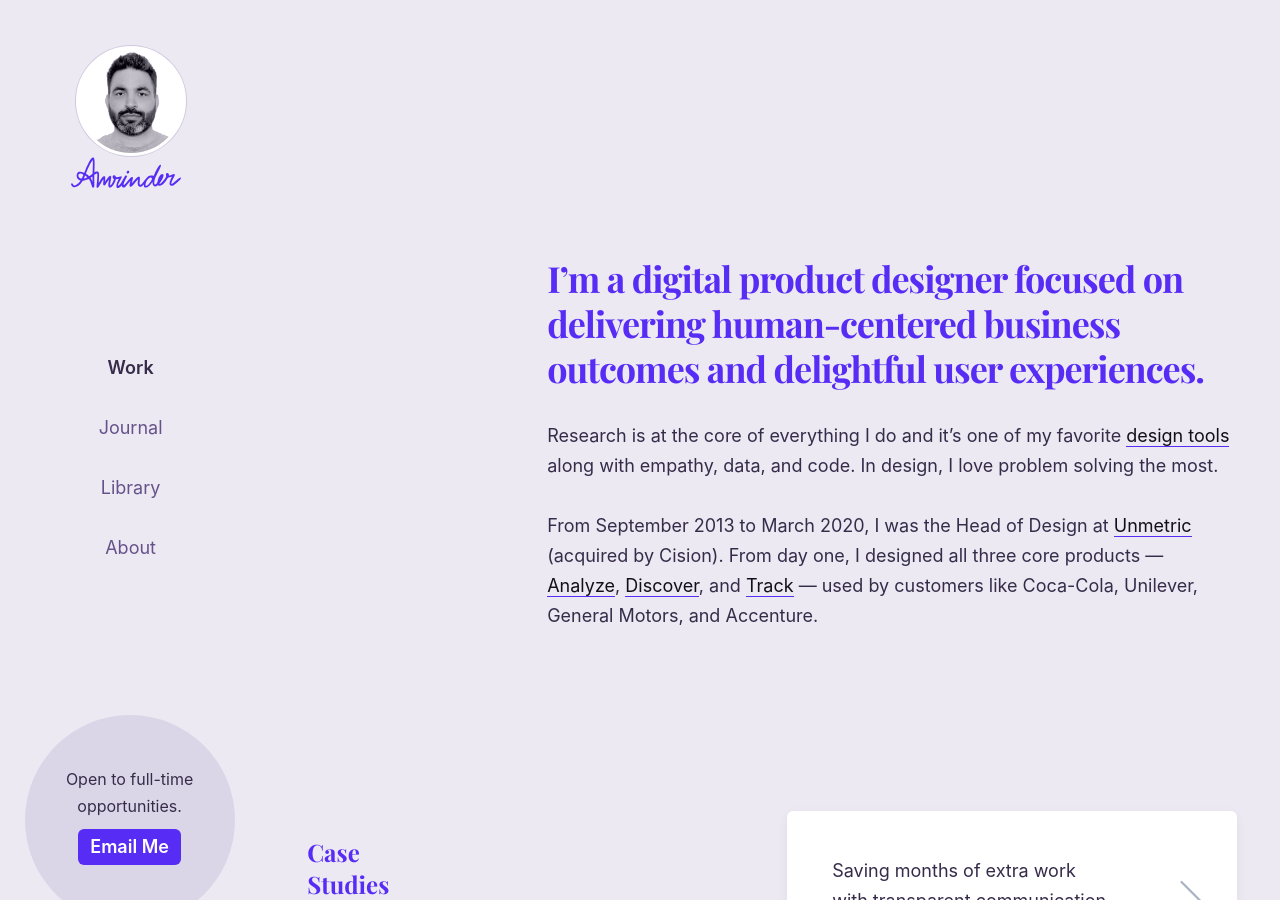
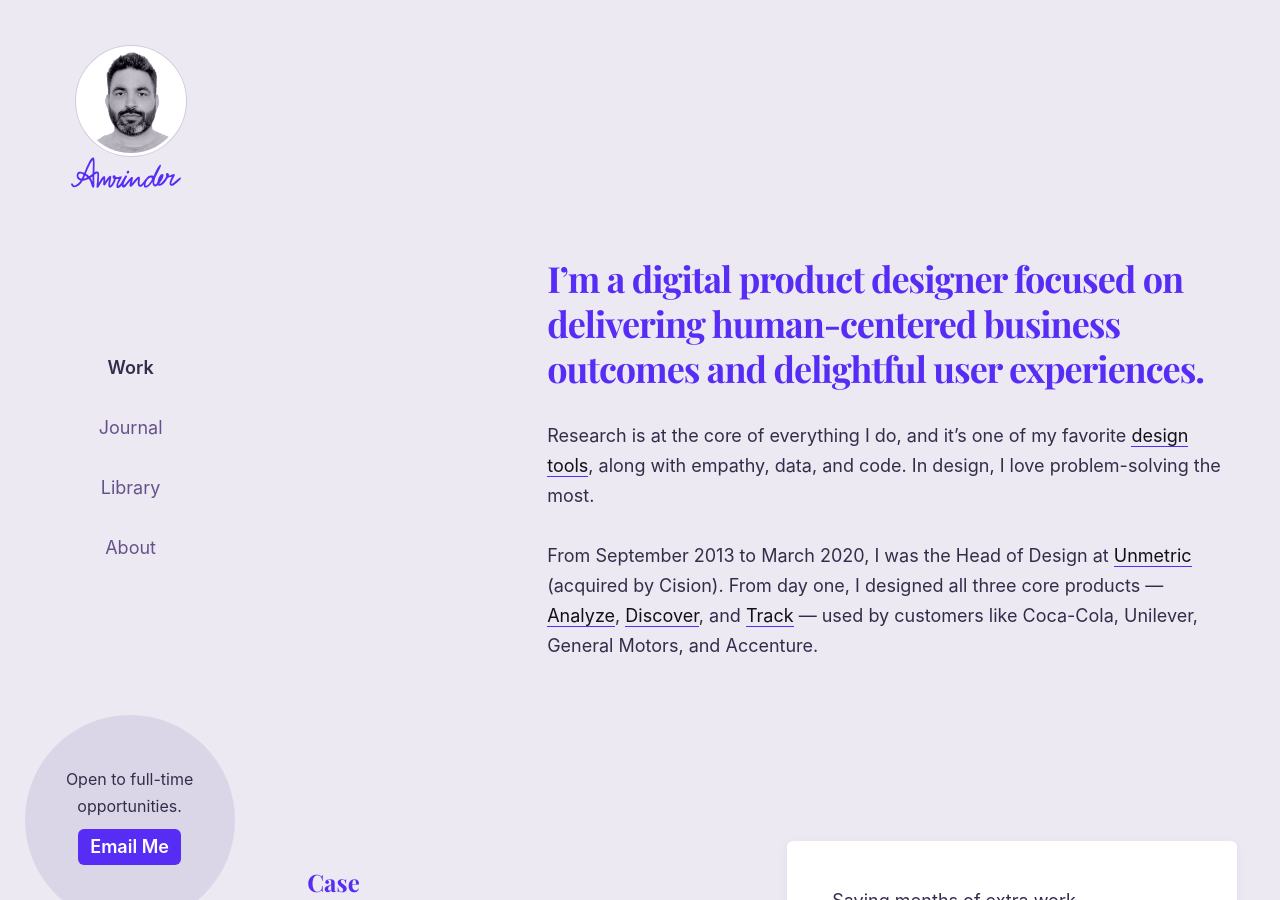
Before and after one commit to harjotgrewal/amrindersandhu, a Jekyll site: the page built from index.html, in a window 1280 px wide and 900 px high. Built offline with Jekyll 4.4.1, drawn with Linux system fonts in a browser that asks for light colours.

```diff
--- a/index.html
+++ b/index.html
@@ -24,7 +24,7 @@ page-description: For 12 years, Amrinder has lead design at startups to help ach
         </div>
 
         <div class="l-span_3-9">
-            <p>Research is at the core of everything I do and it’s one of my favorite <a href="#design-tools">design tools</a> along with empathy, data, and code. In design, I love problem solving the most.</p>
+            <p>Research is at the core of everything I do, and it’s one of my favorite <a href="#design-tools">design tools</a>, along with empathy, data, and code. In design, I love problem-solving the most.</p>
 
             <p>From September 2013 to March 2020, I was the Head of Design at <a href="https://unmetric.com" target="_blank">Unmetric</a> (acquired by Cision). From day one, I designed all three core products &mdash; <a href="https://unmetric.com/analyze" target="_blank">Analyze</a>, <a href="https://unmetric.com/discover" target="_blank">Discover</a>, and <a href="https://unmetric.com/track" target="_blank">Track</a> &mdash; used by customers like Coca-Cola, Unilever, General Motors, and Accenture.</p>
         </div>
```
Also changed, not shown: 1 other file.
